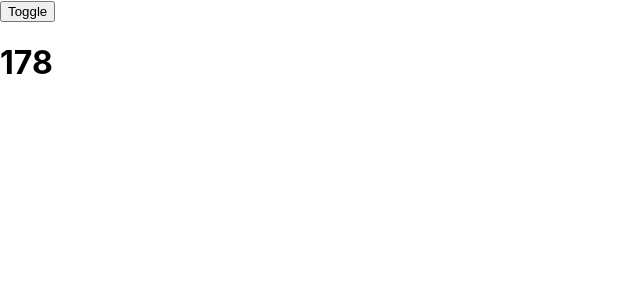
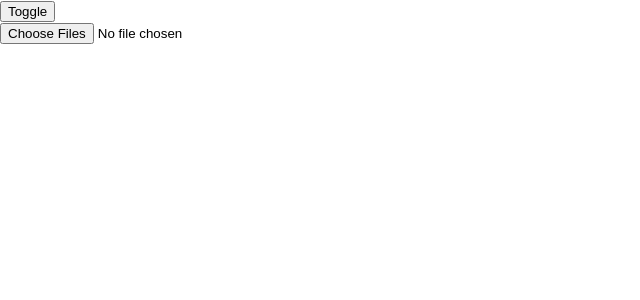
Before and after one commit to nghilethanh09052000/ReactJs-Learning, a React (Create React App) app: page / in a window 1280 px wide. Both pictures are taken after a click on the button "Toggle". Shown: the top 300 px of the page, without its empty margins (0-640 px from the left). Built offline with nearby package versions, Linux system fonts and the light colour scheme.

Commit message:
use effect with preview avatar

```diff
--- a/src/Content.js
+++ b/src/Content.js
@@ -2,19 +2,28 @@ import { useEffect, useState } from "react";
 
 
 function Content(){
-    const [countdown , setCountdown] = useState(180)
+    const [avatar , setAvatar] = useState();
+
     useEffect(()=>{
-        const timerId = setInterval(() =>{
-            setCountdown(prevState =>prevState -1)
-            console.log('nghi')
-        },1000)
         return () =>{
-            clearInterval(timerId)
+            avatar && URL.revokeObjectURL(avatar.preview);
         }
-    },[])
+    },[avatar])
+    const handlePreviewAvatar = (e) =>{
+        const file = e.target.files[0]
+        file.preview = URL.createObjectURL(file)
+        //URL.createObjectURL
+        setAvatar(file)
+
+   }
     return(
         <div>
-           <h1>{countdown}</h1>
+         <input type="file"
+                multiple
+                onChange={handlePreviewAvatar}
+             />
+        {avatar &&  <img src={avatar.preview} alt="" />}
+
         </div>
 
     )
```
